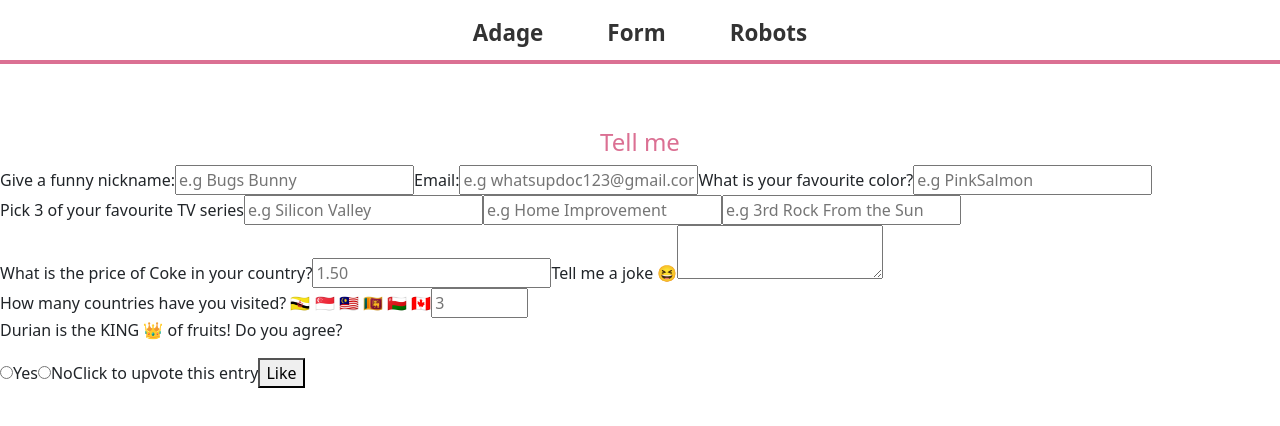
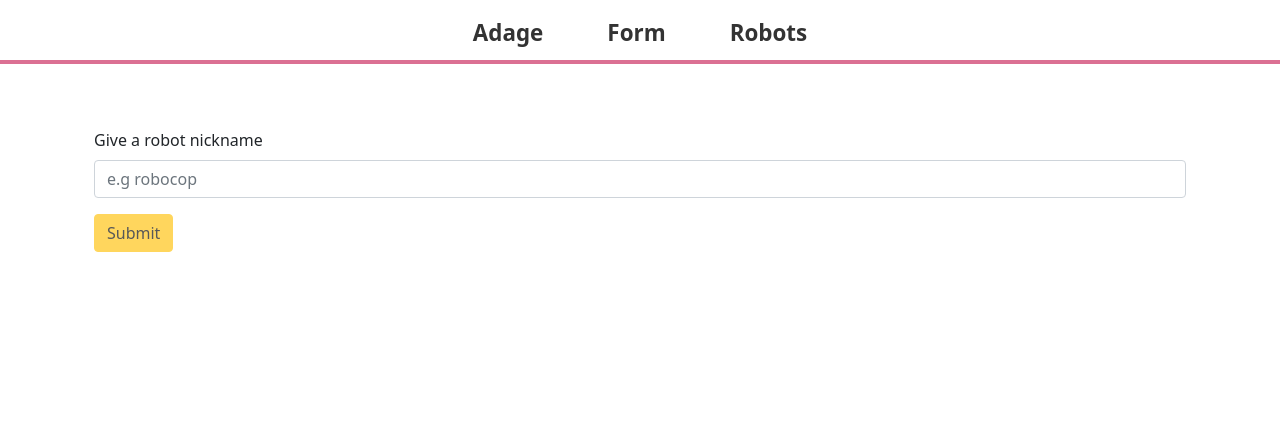
Before and after one commit to Paddlepop25/mern-robots, a React (Create React App) app in the folder frontend/: page /form in a window 1280 px wide. Shown: the top 426 px of the page. Built offline with nearby package versions, Linux system fonts and the light colour scheme.

Commit message:
started on form

```diff
--- a/frontend/public/index.html
+++ b/frontend/public/index.html
@@ -24,7 +24,7 @@
       work correctly both with client-side routing and a non-root public URL.
       Learn how to configure a non-root public URL by running `npm run build`.
     -->
-    <title>React App</title>
+    <title>Robots</title>
   </head>
   <body>
     <noscript>You need to enable JavaScript to run this app.</noscript>
--- a/frontend/src/App.tsx
+++ b/frontend/src/App.tsx
@@ -2,7 +2,7 @@ import React from 'react';
 import { BrowserRouter as Router, Route, Switch } from 'react-router-dom';
 import 'bootstrap/dist/css/bootstrap.min.css';
 import { PageBody } from './App.styles';
-import Form from './components/Form/Form';
+import CreateRobotForm from './components/Form/CreateRobotForm';
 import Navbar from './components/Navbar/Navbar';
 import Favourites from './Pages/Robots';
 import HomePage from './Pages/HomePage';
@@ -17,7 +17,7 @@ function App() {
       <PageBody>
         <Switch>
           <Route path='/' component={HomePage} exact />
-          <Route path='/form' component={Form} />
+          <Route path='/form' component={CreateRobotForm} />
           <Route path='/robots/:nickname' component={RobotDetails} />
           <Route path='/robots/:nickname/delete' component={RobotDelete} />
           <Route path='/robots' component={Favourites} />
--- a/frontend/src/Pages/HomePage.styles.tsx
+++ b/frontend/src/Pages/HomePage.styles.tsx
@@ -8,9 +8,17 @@ export const HomePageStyled = styled.div`
   padding: 3rem;
   background: #ffcce6;
 
-  code {
-    font-size: 1.5rem;
+  h3 {
+    font-weight: bold;
   }
+`;
+
+export const CodeStyled = styled.code`
+  font-size: 1.5rem;
+`;
+
+export const ParagraphStyled = styled.p`
+  margin-top: 0.5rem;
 `;
 
 export const AdageAnswerStyled = styled.h5`
--- a/frontend/src/Pages/HomePage.tsx
+++ b/frontend/src/Pages/HomePage.tsx
@@ -3,7 +3,9 @@ import { Button } from 'react-bootstrap';
 import {
   AdageAnswerStyled,
   AdageQuoteStyled,
+  CodeStyled,
   HomePageStyled,
+  ParagraphStyled,
 } from './HomePage.styles';
 
 const HomePage: React.FC = () => {
@@ -42,8 +44,12 @@ const HomePage: React.FC = () => {
   }, []);
   return (
     <HomePageStyled>
-      <code>/ˈadɪdʒ/</code>
-      <p>a proverb or short statement expressing a general truth.</p>
+      <h3>Robot Adage</h3>
+      <CodeStyled>/ˈrəʊbɒt adɪdʒ/</CodeStyled>
+      <ParagraphStyled>
+        A proverb or short statement expressing a general truth, applicable to
+        all robotos 🤖
+      </ParagraphStyled>
       <br />
 
       <Button
@@ -51,7 +57,7 @@ const HomePage: React.FC = () => {
         className='capitalize mx-1 mb-2'
         onClick={getRandomAdage}
       >
-        Click for more
+        Click for more 👇
       </Button>
       <br />
       <br />
--- /dev/null
+++ b/frontend/src/components/Form/CreateRobotForm.tsx
@@ -0,0 +1,81 @@
+import React from 'react';
+import { Container, Form, Row } from 'react-bootstrap';
+import { Title } from './CreateRobotForm.styles';
+import SimpleInput from './SimpleInput';
+
+const CreateRobotForm: React.FC = () => {
+  const onSubmitHandler = (event: any) => {
+    event.preventDefault();
+    console.log(event.target);
+  };
+  return (
+    <Container>
+      <SimpleInput />
+      {/* <form onSubmit={onSubmitHandler}>
+        <Title>Build your robot</Title>
+        <Row>
+          <label htmlFor='nickname'>
+            Give a robot nickname:
+            <input type='text' placeholder='e.g Robocop' />
+          </label>
+        </Row>
+        <Row>
+          <label htmlFor='email'>
+            Email:
+            <input type='email' placeholder='e.g whatsupdoc123@gmail.com' />
+          </label>
+        </Row>
+        <label htmlFor='color'>
+          Favourite color?
+          <input type='text' placeholder='e.g PinkSalmon' />
+        </label>
+        <label htmlFor='series1'>
+          Pick 3 of your favourite TV series
+          <input type='text' placeholder='e.g Silicon Valley' />
+          <input type='text' placeholder='e.g Home Improvement' />
+          <input type='text' placeholder='e.g 3rd Rock From the Sun' />
+        </label>
+        <label htmlFor='coke'>
+          What is the price of Coke in your country?
+          <input type='number' min='0.1' step='0.1' placeholder='1.50' />
+        </label>
+        <label htmlFor='joke'>
+          Tell me a joke 😆
+          <textarea placeholder='' />
+        </label>
+        <label htmlFor='countries'>
+          How many countries have you visited? 🇧🇳 🇸🇬 🇲🇾 🇱🇰 🇴🇲 🇨🇦
+          <input type='number' min='1' max='195' step='1' placeholder='3' />
+        </label>
+        <p>Durian is the KING 👑 of fruits! Do you agree?</p>
+        <label htmlFor='durians'>Give a number from 1 to 1000</label>
+        <select name='durians' id='durians'>
+          <option value='yes'>Yes</option>
+          <option value='no'>No</option>
+        </select>
+
+        <label>
+          <input type='radio' value='yes' />
+          Yes
+        </label>
+        <label>
+          <input type='radio' value='no' />
+          No
+        </label>
+
+        <label htmlFor='robot-url'>Give a number from 1 to 1000</label>
+        <input
+          type='number'
+          name='robot-url'
+          id='robot-url'
+          min='1'
+          max='1000'
+        />
+
+        <button>Submit robot</button>
+      </form> */}
+    </Container>
+  );
+};
+
+export default CreateRobotForm;
--- a/frontend/src/components/Form/Form.tsx
+++ /dev/null
@@ -1,55 +0,0 @@
-import React from 'react';
-import { Title } from './Form.styles';
-
-const Form: React.FC = () => {
-  return (
-    <form>
-      <Title>Tell me</Title>
-      <label htmlFor='nickname'>
-        Give a funny nickname:
-        <input type='text' placeholder='e.g Bugs Bunny' />
-      </label>
-      <label htmlFor='email'>
-        Email:
-        <input type='email' placeholder='e.g whatsupdoc123@gmail.com' />
-      </label>
-      <label htmlFor='color'>
-        What is your favourite color?
-        <input type='text' placeholder='e.g PinkSalmon' />
-      </label>
-      <label htmlFor='series1'>
-        Pick 3 of your favourite TV series
-        <input type='text' placeholder='e.g Silicon Valley' />
-        <input type='text' placeholder='e.g Home Improvement' />
-        <input type='text' placeholder='e.g 3rd Rock From the Sun' />
-      </label>
-      <label htmlFor='coke'>
-        What is the price of Coke in your country?
-        <input type='number' min='0.1' step='0.1' placeholder='1.50' />
-      </label>
-      <label htmlFor='joke'>
-        Tell me a joke 😆
-        <textarea placeholder='' />
-      </label>
-      <label htmlFor='countries'>
-        How many countries have you visited? 🇧🇳 🇸🇬 🇲🇾 🇱🇰 🇴🇲 🇨🇦
-        <input type='number' min='1' max='195' step='1' placeholder='3' />
-      </label>
-      <p>Durian is the KING 👑 of fruits! Do you agree?</p>
-      <label>
-        <input type='radio' value='yes' />
-        Yes
-      </label>
-      <label>
-        <input type='radio' value='no' />
-        No
-      </label>
-      <label htmlFor='likes'>
-        Click to upvote this entry
-        <button>Like</button>
-      </label>
-    </form>
-  );
-};
-
-export default Form;
--- /dev/null
+++ b/frontend/src/components/Form/SimpleInput.tsx
@@ -0,0 +1,96 @@
+import React, { useState } from 'react';
+import { Button, Container, Form } from 'react-bootstrap';
+
+const SimpleInput = () => {
+  const [nickname, setNickname] = useState('');
+  const [nicknameIsTouched, setNicknameIsTouched] = useState(false);
+
+  const trimmedNickname = nickname.trim();
+  const nicknameIsNotEmpty = trimmedNickname !== '';
+  const nicknameLengthBelow12 = trimmedNickname.length <= 12;
+  const invalidNickname = !nicknameIsNotEmpty && nicknameIsTouched;
+
+  let formIsValid = false;
+  if (nicknameIsNotEmpty && nicknameLengthBelow12) {
+    formIsValid = true;
+  }
+
+  const onInputChangeHandler = (
+    event: React.ChangeEvent<HTMLInputElement>
+  ): void => {
+    setNickname(event.target.value);
+  };
+
+  const onInputBlurHandler = () => {
+    setNicknameIsTouched(true);
+  };
+
+  const onSubmitHandler = (event: React.FormEvent<HTMLFormElement>): void => {
+    event.preventDefault();
+    setNicknameIsTouched(true);
+
+    if (!nicknameIsNotEmpty || !nicknameLengthBelow12) {
+      return;
+    }
+    // send to browser
+    console.log({ nickname });
+
+    setNickname('');
+    setNicknameIsTouched(false);
+  };
+
+  return (
+    <Container>
+      <Form onSubmit={onSubmitHandler}>
+        <Form.Group className='mb-3'>
+          <Form.Label>Give a robot nickname</Form.Label>
+          <Form.Control
+            type='text'
+            placeholder='e.g robocop'
+            onChange={onInputChangeHandler}
+            onBlur={onInputBlurHandler}
+            value={nickname}
+          />
+          {invalidNickname && (
+            <Form.Text className='text-muted'>
+              Please enter a nickname
+            </Form.Text>
+          )}
+          {!nicknameLengthBelow12 && (
+            <Form.Text className='text-muted'>
+              Nickname should be maximum 12 characters
+            </Form.Text>
+          )}
+        </Form.Group>
+        <Button variant='warning' type='submit' disabled={!formIsValid}>
+          Submit
+        </Button>
+      </Form>
+      {/* {} */}
+      {/* <form onSubmit={onSubmitHandler}>
+        <label htmlFor='nickname'>Nickname</label>
+        <input
+          type='text'
+          id='nickname'
+          placeholder='nickname'
+          onChange={onInputChangeHandler}
+          onBlur={onInputBlurHandler}
+          value={nickname}
+        />
+        {invalidNickname && (
+          <p style={{ color: 'red' }}>emptyStringError</p>
+        )}
+        {invalidNicknameLength && (
+            <Form.Text className='text-muted'>
+              Nickname should be maximum 12 characters
+            </Form.Text>
+          )}
+        <Button variant='warning' type='submit'>
+          Submit
+        </Button>
+      </form> */}
+    </Container>
+  );
+};
+
+export default SimpleInput;
```
Also changed, not shown: frontend/src/components/Form/CreateRobotForm.styles.tsx (renamed from frontend/src/components/Form/Form.styles.tsx), 1 other file (tests, documents, lock files or other folders).
